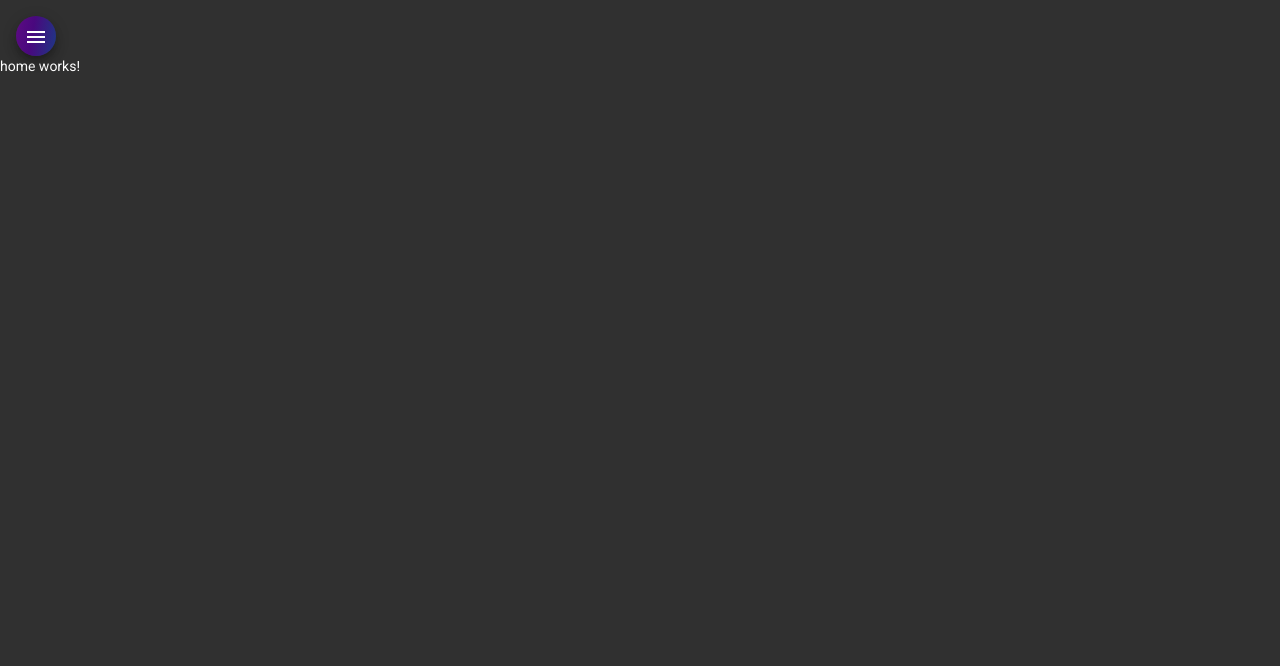
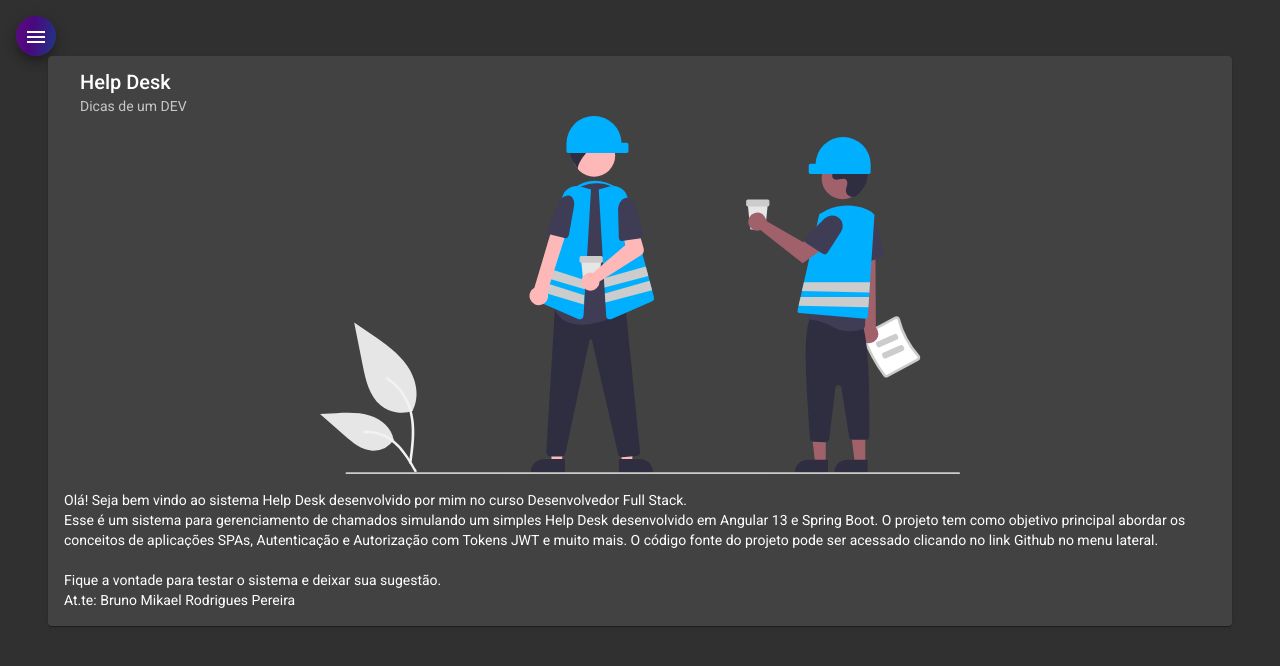
Before and after one commit to 2002Bruno/HelpDesk, an Angular app in the folder helpdesk-front/helpfront/: page /home in a window 1280 px wide. Shown: the top 666 px of the page. Built offline with nearby package versions, Linux system fonts and the light colour scheme.

Commit message:
[FRONTEND] - Criação e estilização do componente home.

```diff
--- a/helpdesk-front/helpfront/src/app/components/home/home.component.html
+++ b/helpdesk-front/helpfront/src/app/components/home/home.component.html
@@ -1 +1,20 @@
-<p>home works!</p>
+<mat-card class="card">
+  <mat-card-header>
+    <mat-card-title>Help Desk</mat-card-title>
+    <mat-card-subtitle>Dicas de um DEV</mat-card-subtitle>
+  </mat-card-header>
+  <div class="image">
+    <img mat-card-image src="assets/img/home-image.svg" alt="Image home Hel Desk">
+  </div>
+  <mat-card-content>
+    <p>
+      Olá! Seja bem vindo ao sistema Help Desk desenvolvido por mim no curso Desenvolvedor Full Stack.<br/>
+      Esse é um sistema para gerenciamento de chamados simulando um simples Help Desk desenvolvido em Angular 13 e
+      Spring Boot. O projeto tem como objetivo principal abordar os conceitos de aplicações SPAs, Autenticação e
+      Autorização com
+      Tokens JWT e muito mais. O código fonte do projeto pode ser acessado clicando no link Github no menu lateral.
+      <br/><br/> Fique a vontade para testar o sistema e deixar sua sugestão.
+      <br/> At.te: Bruno Mikael Rodrigues Pereira
+    </p>
+  </mat-card-content>
+</mat-card>
--- a/helpdesk-front/helpfront/src/app/components/home/home.component.scss
+++ b/helpdesk-front/helpfront/src/app/components/home/home.component.scss
@@ -0,0 +1,16 @@
+.card {
+  width: 90%;
+  margin: auto;
+}
+
+img {
+  max-width: 40rem;
+  height: auto;
+}
+
+.image {
+  align-items: center;
+  justify-content: center;
+  display: flex;
+  flex-direction: column;
+}
```
Also changed, not shown: helpdesk-front/helpfront/src/assets/img/home-image.svg (added), 1 other file (tests, documents, lock files or other folders).
